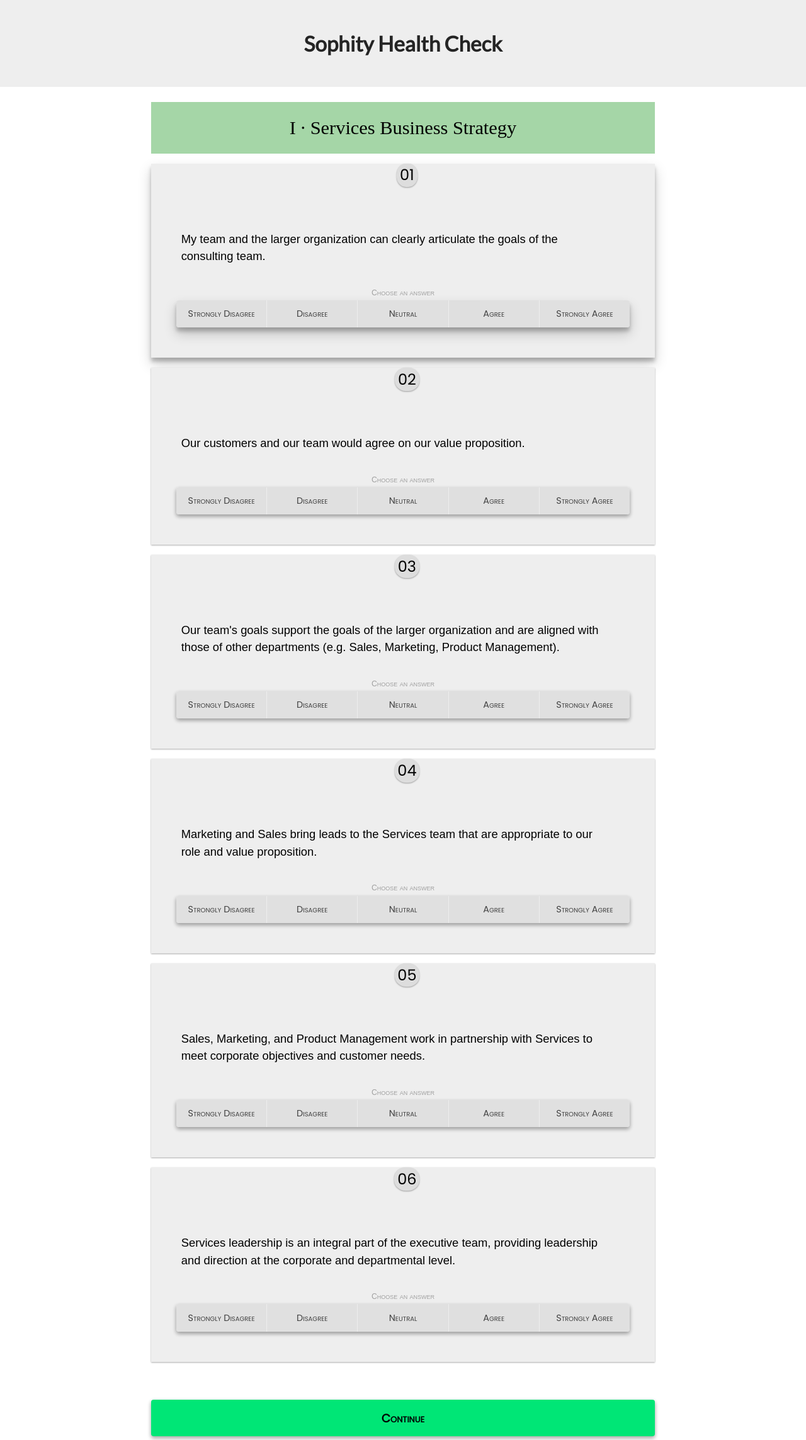
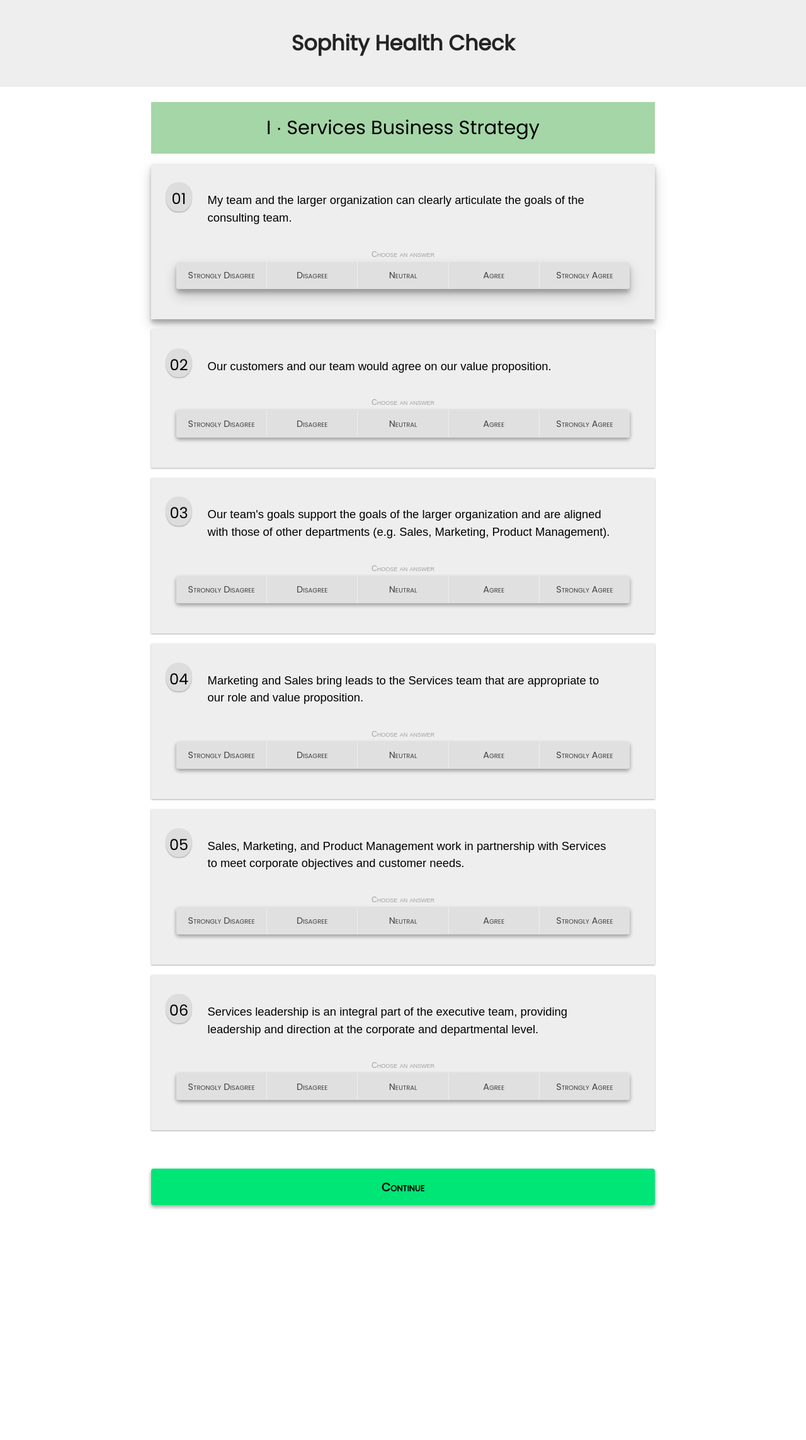
Before and after one commit to warnthepenguins/health-check, a PHP site: page / in a window 1280 px wide. Shown: the top 2287 px of the page at 63% size. After the commit the page ends 1921 px from the top, so only its background shows below. Run offline with PHP 8.4, Linux system fonts and the light colour scheme.

Commit message:
Changed padding and width on question-number

```diff
--- a/css/style.css
+++ b/css/style.css
@@ -132,7 +132,7 @@ body {
 }
 
 h1 {
-  font-family: 'Lato', sans-serif;
+  font-family: 'Poppins', sans-serif;
   font-size: 33.333333px;
   background: #eee;
   color: rgba(0,0,0,0.85);
@@ -148,7 +148,7 @@ h2 {
   font-size: 1.9em;
   text-align: center;
   font-weight: normal;
-  font-family: serif;
+  /*font-family: serif;*/
   margin: 0;
 }
 
@@ -358,20 +358,20 @@ section {
 .hc-question-wrapper .hc-question-number {
   display: inline-block;
   font-family: 'Poppins', sans-serif;
-
   font-size: 150%;
   /*width: 2.2em;*/
   /*height: 2em;*/
+  width: 5%;
   border-radius: 45%;
-  padding: 0.2em;
+  padding: 0.5em 0.5% 0.25em;
   background: #ddd;
   color: black;
   text-align: center;
-  margin-left: 1vw;
+  margin-left: 1%;
 }
 
 .hc-question-wrapper .hc-question-text {
-  width: calc(100% - 2.4em);
+  width: 90%;
   padding: 3.5vw 3.5vw 2.5vw 2vw;
   line-height: 1.5em;
   font-size: 1.15em;
--- a/js/main.js
+++ b/js/main.js
@@ -1,4 +1,4 @@
-var myQuestions = [],
+ var myQuestions = [],
 	myTopics = [];
 var myCurrentScreen = 0,
 	myCurrentTopQuestion = 0,
```
